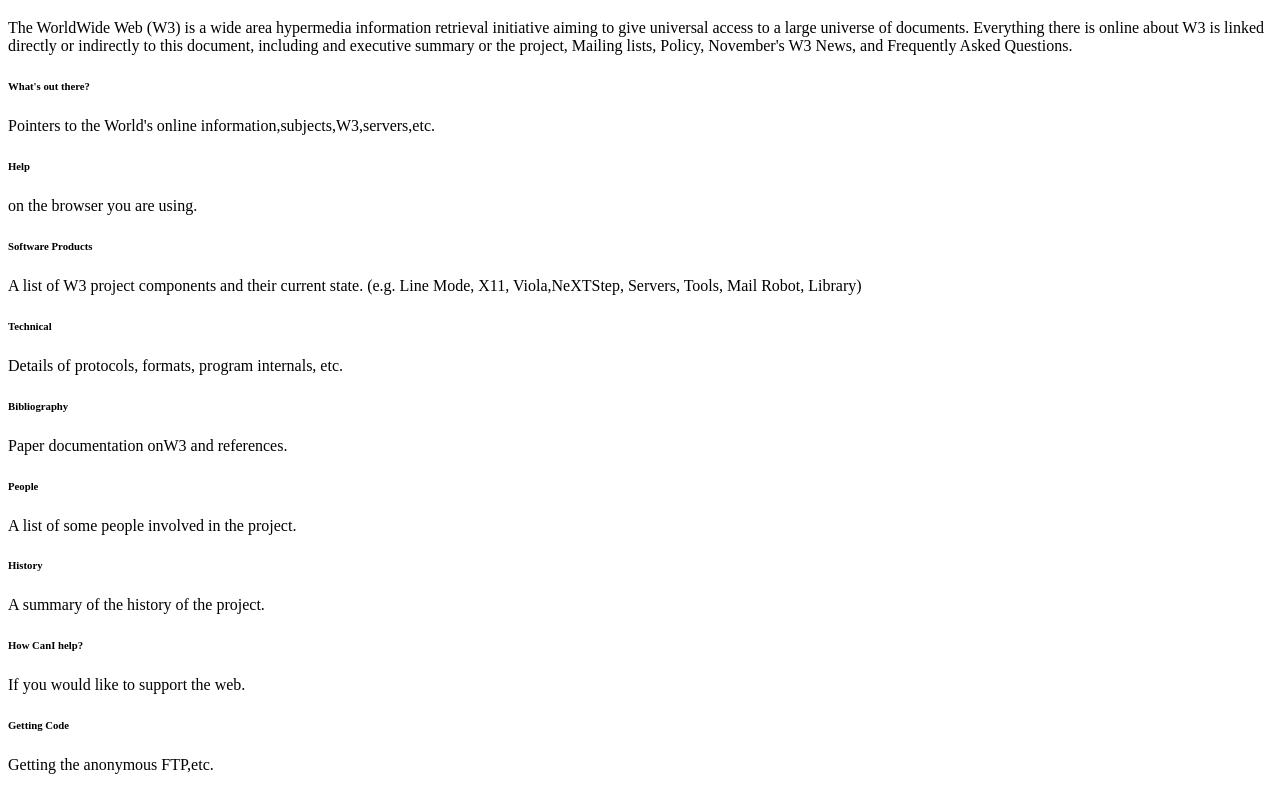
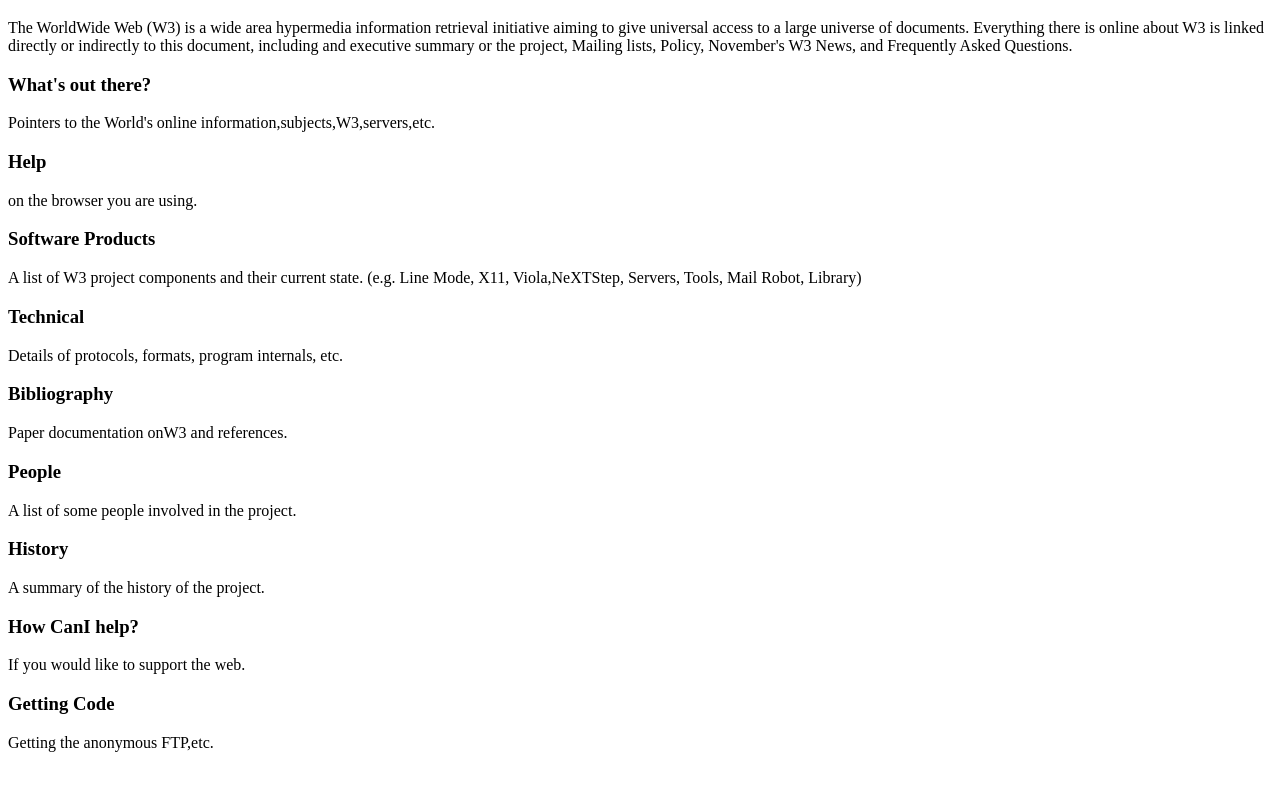
Before and after one commit to SaharaParker/cernreact, a plain HTML site: page index.html in a window 1280 px wide. Shown: the part 61-851 px from the top of the page. After the commit the page ends 829 px from the top, so only its background shows below. Drawn offline with Linux system fonts and the light colour scheme.

Commit message:
added app.js

```diff
--- a/index.html
+++ b/index.html
@@ -11,23 +11,23 @@
 <h1>World Wide Web</h1>
 <p>The WorldWide Web (W3) is a wide area hypermedia information retrieval initiative aiming to give universal access to a large universe of documents.
     Everything there is online about W3 is linked directly or indirectly to this document, including and executive summary or the project, Mailing lists, Policy, November's W3 News, and Frequently Asked Questions.</p>
-<h6>What's out there?</h6>
+<h3>What's out there?</h3>
 <p>Pointers to the World's online information,subjects,W3,servers,etc.</p>
-<h6>Help</h6>
+<h3>Help</h3>
 <p>on the browser you are using.</p>
-<h6>Software Products</h6>
+<h3>Software Products</h3>
 <p>A list of W3 project components and their current state. (e.g. Line Mode, X11, Viola,NeXTStep, Servers, Tools, Mail Robot, Library)</p>
-<h6>Technical</h6>
+<h3>Technical</h3>
 <p>Details of protocols, formats, program internals, etc.</p>
-<h6>Bibliography</h6>
+<h3>Bibliography</h3>
 <p>Paper documentation onW3 and references.</p>
-<h6>People</h6>
+<h3>People</h3>
 <p>A list of some people involved in the project.</p>
-<h6>History</h6>
+<h3>History</h3>
 <p>A summary of the history of the project.</p>
-<h6>How CanI help?</h6>
+<h3>How CanI help?</h3>
 <p>If you would like to support the web.</p>
-<h6>Getting Code</h6>
+<h3>Getting Code</h3>
 <p>Getting the anonymous FTP,etc.</p>
 
 </body>
```
Also changed, not shown: app.js (added, +7 -0 lines).
